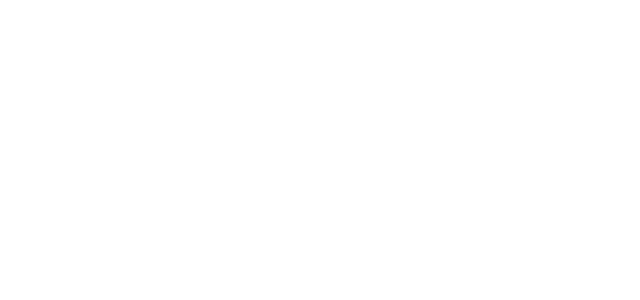
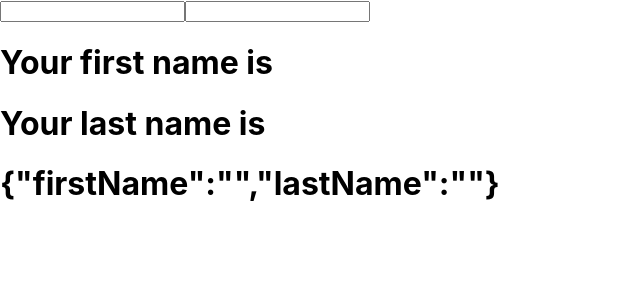
Before and after one commit to ahsan1800411/react-app, a React (Create React App) app: page / in a window 1280 px wide. Shown: the top 300 px of the page, without its empty margins (0-640 px from the left). Built offline with nearby package versions, Linux system fonts and the light colour scheme.

Commit message:
First commit

```diff
--- a/package.json
+++ b/package.json
@@ -9,6 +9,7 @@
     "react": "^17.0.2",
     "react-dom": "^17.0.2",
     "react-scripts": "4.0.3",
+    "uuid": "^8.3.2",
     "web-vitals": "^1.0.1"
   },
   "scripts": {
--- a/src/App.js
+++ b/src/App.js
@@ -1,17 +1,18 @@
 import React from 'react';
 import './App.css';
+// import ArrayState from './components/ArrayState';
+import ObjectState from './components/ObjectState';
 // import ClassCounter from './components/ClassCounter';
-// import Message from './components/Message';
-// import ClassMessage from './components/classMessage';
 // import Counter from './components/Counter';
 
 function App() {
   return (
     <div className='app'>
-      {/* <ClassMessage /> */}
-      {/* <Message /> */}
+      {/* <Counter /> */}
+      <ObjectState />
+      {/* <ArrayState /> */}
+
       {/* <ClassCounter /> */}
-      {/* <Counter /> */}
     </div>
   );
 }
--- /dev/null
+++ b/src/components/ArrayState.js
@@ -0,0 +1,31 @@
+import { useState } from 'react';
+import { v4 as uuidv4 } from 'uuid';
+
+function ArrayState() {
+  const [items, setItems] = useState([]);
+
+  const newObj = {
+    id: uuidv4(),
+    value: Math.floor(Math.random() * 10) + 1,
+  };
+
+  const addItem = () => {
+    setItems([...items, newObj]);
+  };
+
+  return (
+    <div>
+      <button onClick={addItem}>Add Item</button>
+      <ul>
+        {items.map((item, index) => (
+          <div key={item.id}>
+            <li>{item.value}</li>
+            <li>{item.id}</li>
+          </div>
+        ))}
+      </ul>
+    </div>
+  );
+}
+
+export default ArrayState;
--- /dev/null
+++ b/src/components/ObjectState.js
@@ -0,0 +1,30 @@
+import { useState } from 'react';
+
+function ObjectState() {
+  const myObj = {
+    firstName: '',
+    lastName: '',
+  };
+
+  const [name, setName] = useState(myObj);
+
+  return (
+    <div>
+      <input
+        type='text'
+        value={name.firstName}
+        onChange={(e) => setName({ ...name, firstName: e.target.value })}
+      />
+      <input
+        type='text'
+        value={name.lastName}
+        onChange={(e) => setName({ ...name, lastName: e.target.value })}
+      />
+      <h1>Your first name is {name.firstName}</h1>
+      <h1> Your last name is {name.lastName}</h1>
+      <h1>{JSON.stringify(name)}</h1>
+    </div>
+  );
+}
+
+export default ObjectState;
```
Also changed, not shown: src/Call.js (added, +9 -0 lines), src/components/ClassCounter.js (+11 -0 lines), src/components/Counter.js (+11 -4 lines), 1 other file (tests, documents, lock files or other folders).
